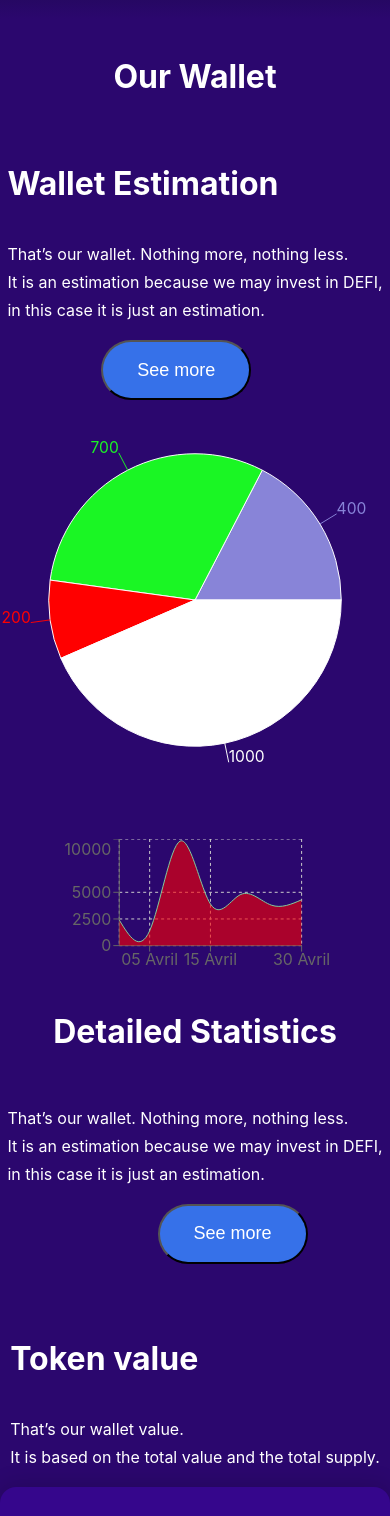
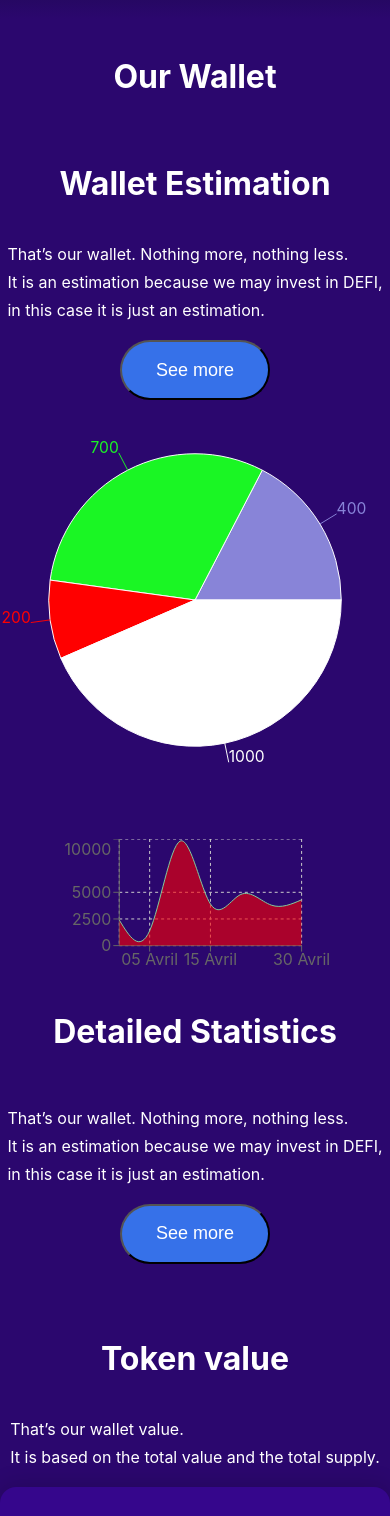
Before and after one commit to HipppB/IsepBee-Website, a React (Create React App) app: page / in a window 390 px wide. Shown: the part 2300-3816 px from the top of the page. Built offline with nearby package versions, Linux system fonts and the light colour scheme.

Commit message:
debugage

```diff
--- a/src/components/footer.js
+++ b/src/components/footer.js
@@ -19,9 +19,8 @@ function Footer() {
                     />
                     </div>
                     <div>
-                    <p className="isepbee">IsepBee</p>
-
-                </div>
+                        <p className="isepbee">IsepBee</p>
+                    </div>
                 <div className="linkContainerFooter">
                     <QuickLink />
                     <Ressources />
--- a/src/components/wallets/estimation.js
+++ b/src/components/wallets/estimation.js
@@ -8,7 +8,14 @@ function Estimation() {
     }
 
   return (
-    <div>
+    <div
+      style={{
+        display: "flex",
+        alignItems: "center",
+        flexDirection: "column",
+        justifyContent: "center",
+      }}
+    >
       <div>
       <p className="walletTitle">Wallet Estimation</p>
       <p className="walletText">
@@ -27,8 +34,7 @@ function Estimation() {
           height: "60px",
           fontSize: "18px",
           borderRadius: "32px",
-          color: "white",
-          marginLeft : "25%"
+          color: "white"
         }}
         onClick={togglePopup}
         />
--- a/src/components/wallets/statistique.js
+++ b/src/components/wallets/statistique.js
@@ -31,8 +31,7 @@ function Statistique() {
             height: "60px",
             fontSize: "18px",
             borderRadius: "32px",
-            color: "white",
-            marginLeft : "25%"
+            color: "white"
           }}
           onClick={togglePopup}
         />
--- a/src/style/footer.css
+++ b/src/style/footer.css
@@ -7,6 +7,7 @@ h3{
     color: white;
     font-size: 45px;
     font-weight: bold;
+    text-align: center;
 }
 
 .copyright{
@@ -39,7 +40,7 @@ h3{
 }
 
 .imgContainerFooter {
-    justify-content:center;
+    justify-content: center;
     width: 100%;
     display: flex;
 }
--- a/src/style/newsletter.css
+++ b/src/style/newsletter.css
@@ -77,6 +77,7 @@
 
   .NewsDivContainer {
     flex-direction: column;
+    margin-bottom: 20px;
   }
 
   .NewsComponentsContainer {
@@ -85,7 +86,7 @@
     width: 80%;
     align-items: center;
     justify-items: center;
-    margin-bottom: 10px;
+    padding-bottom: 10px;
   }
 
   .newsTextContainer {
--- a/src/style/wallet.css
+++ b/src/style/wallet.css
@@ -258,12 +258,15 @@
 }
 
 @media screen and (max-width: 728px) {
-  .wallet2 {
+  .walletStatistique {
     flex-direction: column;
   }
-  .wallet3 {
+  .walletStatistique {
     flex-direction: column;
     /*background-color: bisque;*/
+  }
+  .walletTitle {
+    text-align: center;
   }
   .pie {
     height: 500px;
```
